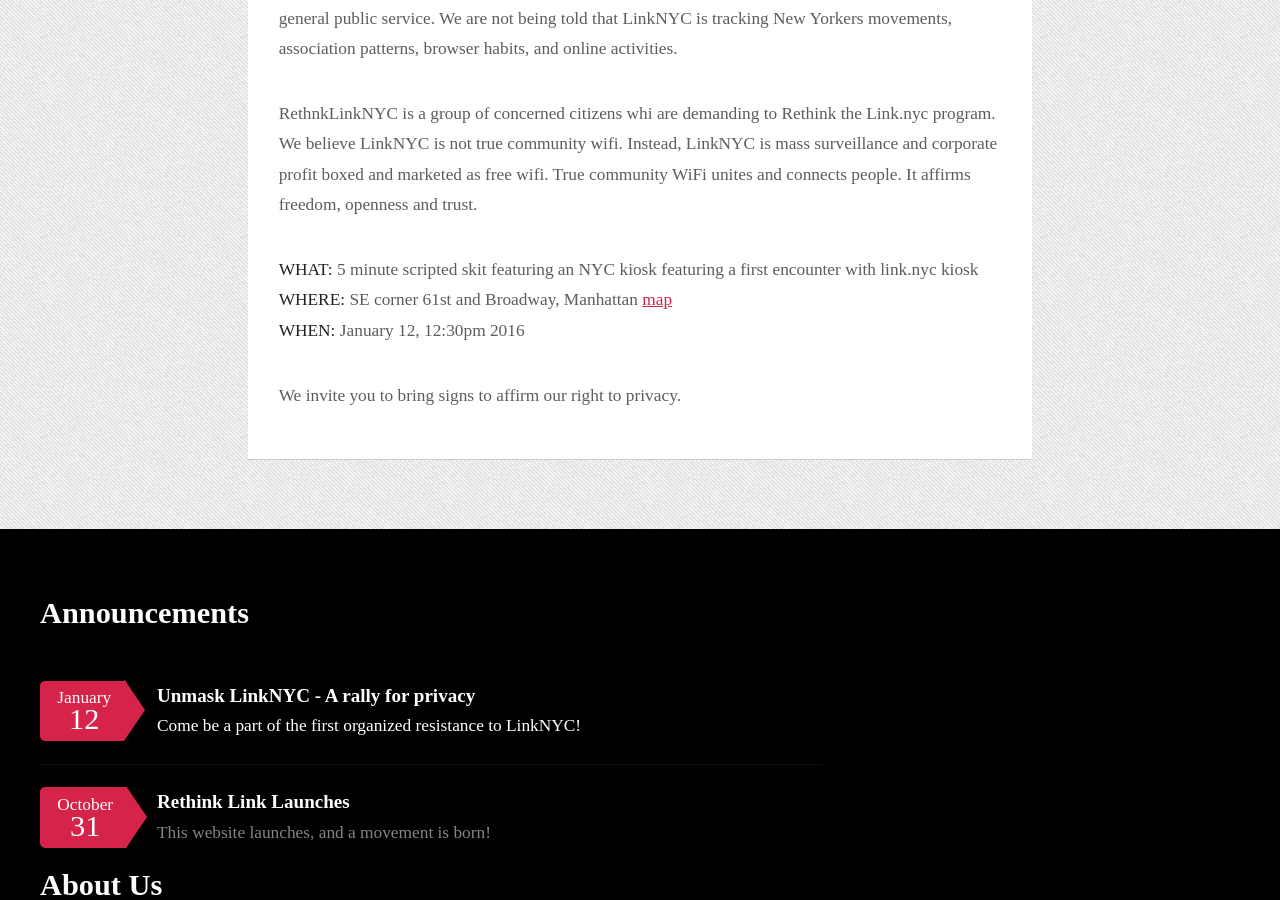
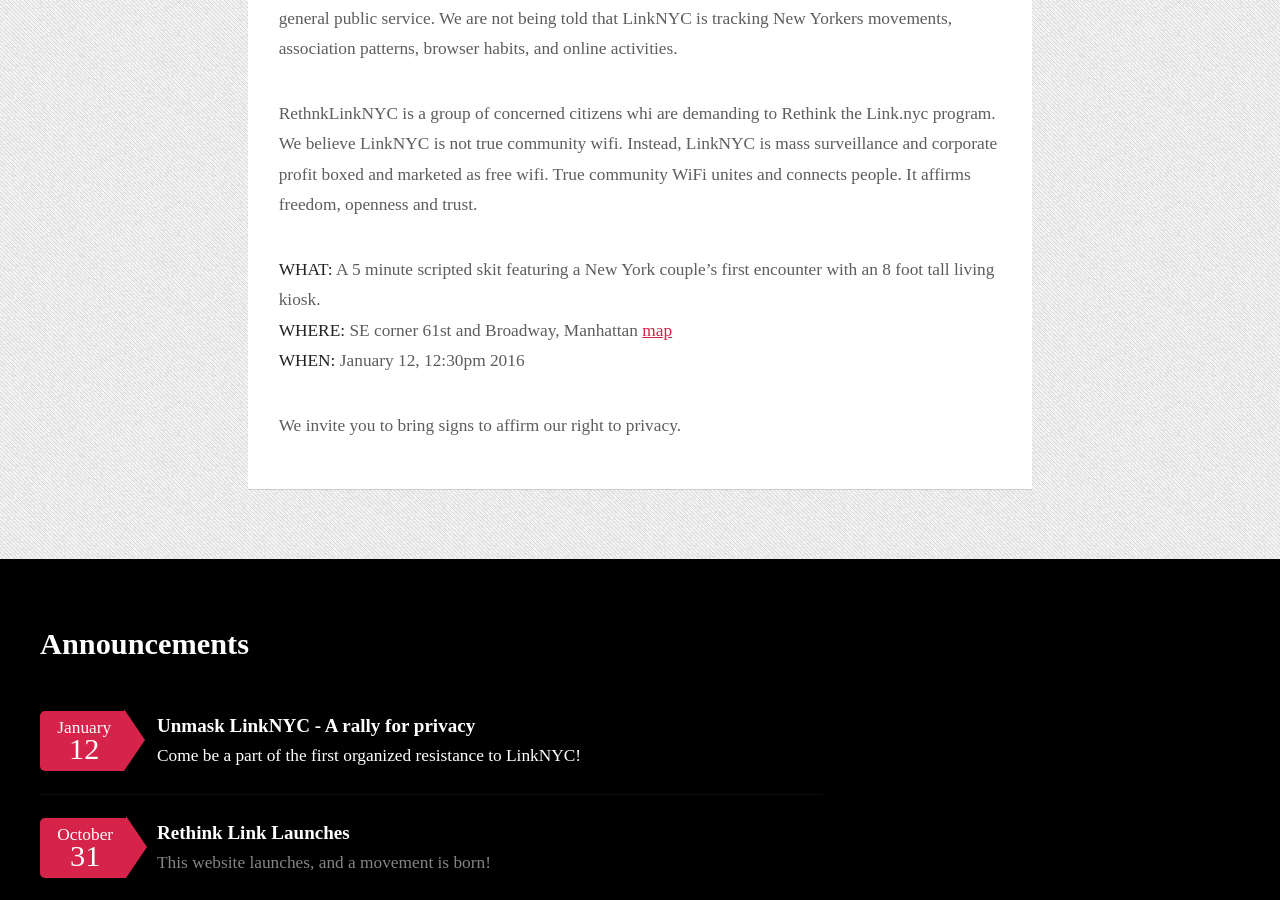
Before and after one commit to rethinklinknyc/rethinklinknyc.github.io, a Jekyll site: the page built from _posts/2017-01-12-rally-for-privacy.md, in a window 1280 px wide and 900 px high, scrolled down 2010 px. Built offline with Jekyll 4.4.1, drawn with Linux system fonts in a browser that asks for light colours; some web fonts are replaced.

Commit message:
Update 2017-01-12-rally-for-privacy.md

```diff
--- a/_posts/2017-01-12-rally-for-privacy.md
+++ b/_posts/2017-01-12-rally-for-privacy.md
@@ -12,7 +12,7 @@
 
 RethnkLinkNYC is a group of concerned citizens whi are demanding to Rethink the Link.nyc program. We believe LinkNYC is not true community wifi. Instead, LinkNYC is mass surveillance and corporate profit boxed and marketed as free wifi. True community WiFi unites and connects people. It affirms freedom, openness and trust.
 
-**WHAT:**     5 minute scripted skit featuring an NYC kiosk featuring a first encounter with link.nyc kiosk<br>
+**WHAT:**     A 5 minute scripted skit featuring a New York couple’s first encounter with an 8 foot tall living kiosk.<br>
 **WHERE:**    SE corner 61st and Broadway, Manhattan [map](http://www.openstreetmap.org/node/3269834178#map=19/40.76953/-73.98190)<br>
 **WHEN:**     January 12, 12:30pm 2016<br>
 
```
